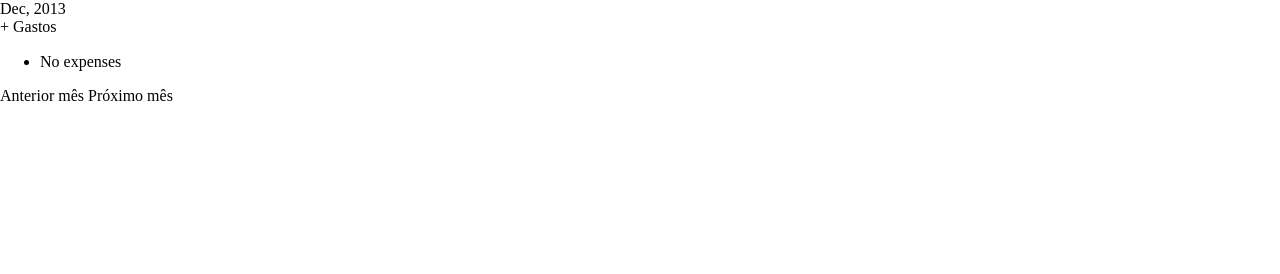
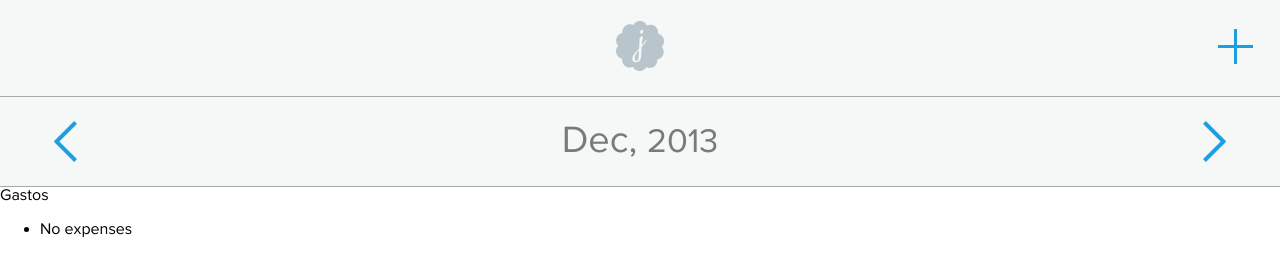
Before and after one commit to mauriciosoares/joyapp, a website: page app/index.html in a window 1280 px wide. Drawn offline with nearby package versions, Linux system fonts and the light colour scheme; some packages are replaced by stand-ins of ours.

Commit message:
Add some style

```diff
--- a/app/css/style.css
+++ b/app/css/style.css
@@ -1,3 +1,112 @@
+/**
+* Some Configs
+**/
+@font-face {
+    font-family: 'proximanova';
+    src: url('fonts/proximanova-regular-webfont.eot');
+    src: url('fonts/proximanova-regular-webfont.eot?#iefix') format('embedded-opentype'),
+         url('fonts/proximanova-regular-webfont.woff') format('woff'),
+         url('fonts/proximanova-regular-webfont.ttf') format('truetype'),
+         url('fonts/proximanova-regular-webfont.svg#proxima_nova_rgregular') format('svg');
+    font-weight: normal;
+    font-style: normal;
+
+}
+
+/**
+* Base Layout
+**/
+* {
+    -webkit-touch-callout: none;
+    -webkit-text-size-adjust: none;
+    -webkit-tap-highlight-color: rgba(0,0,0,0);
+    -webkit-user-select: none;
+}
+
+input {
+    -webkit-user-select: auto !important;
+}
+
+body {
+    font-family: 'proximanova';
+}
+
+/**
+* Templates
+**/
+
+/**
+* Modules
+**/
+
+/*header*/
+.header {
+    position: relative;
+    background-color: #f6f7f7;
+    border-bottom: 1px solid  #a4a8a9;
+    width: 100%;
+    height: 96px;
+}
+
+.header h1 {
+    background-image: url(../img/joy.png);
+    width: 49px;
+    height: 50px;
+    display: inline-block;
+    position: absolute;
+    left: 50%;
+    margin-left: -25px;
+}
+
+.header-add {
+    background-image: url(../img/icon-add.png);
+    width: 35px;
+    height: 35px;
+    float: right;
+    margin-top: 29px;
+    margin-right: 27px;
+}
+
+/*month*/
+.month {
+    background-color: #f6f7f7;
+    border-bottom: 1px solid  #a4a8a9;
+    width: 100%;
+    text-align: center;
+    overflow: hidden;
+}
+
+.month-pn {
+    width: 23px;
+    height: 41px;
+    margin: 24px 0;
+}
+
+.month-prev {
+    background-image: url(../img/icon-prev.png);
+    float: left;
+    margin-left: 54px;
+}
+
+.month-next {
+    background-image: url(../img/icon-next.png);
+    float: right;
+    margin-right: 54px;
+}
+
+.month-date {
+    font-size: 38px;
+    color: #777b7d;
+    margin-top: 22px;
+    display: inline-block;
+}
+
+.month-year {
+    font-size: 34px;
+}
+
+
+/* State */
 .is-active {
     color: blue;
 }
--- a/app/partials/home.html
+++ b/app/partials/home.html
@@ -1,10 +1,17 @@
+<div class="header">
+	<h1></h1>
+	<a class="header-add" ng-click="go('add-expense', 'left')"></a>
+</div>
+
 <div class="month">
-	{{month.month}}, {{month.year}}<br>
-	{{teste}}
+	<a class="month-prev month-pn" ng-click="prevMonth()"></a>
+	<span class="month-date">
+		{{month.month}}, <span class="month-year">{{month.year}}</span>
+	</span>
+	<a class="month-next month-pn" ng-click="nextMonth()"></a>
 </div>
 
 <nav>
-	<a ng-click="go('add-expense', 'left')">+</a>
 	<a ng-click="go('month-values', 'up')">Gastos</a>
 </nav>
 
@@ -16,8 +23,3 @@
 		<a ng-click="check(expense)" ng-class="{'is-active': checked(expense.id)}">Check</a>
 	</li>
 </ul>
-
-<div>
-	<a ng-click="prevMonth()">Anterior mês</a>
-	<a ng-click="nextMonth()">Próximo mês</a>
-</div>
```
Also changed, not shown: app/css/fonts/proximanova-regular-webfont.ttf (added), app/css/fonts/proximanova-regular-webfont.woff (added), 2 other files.
